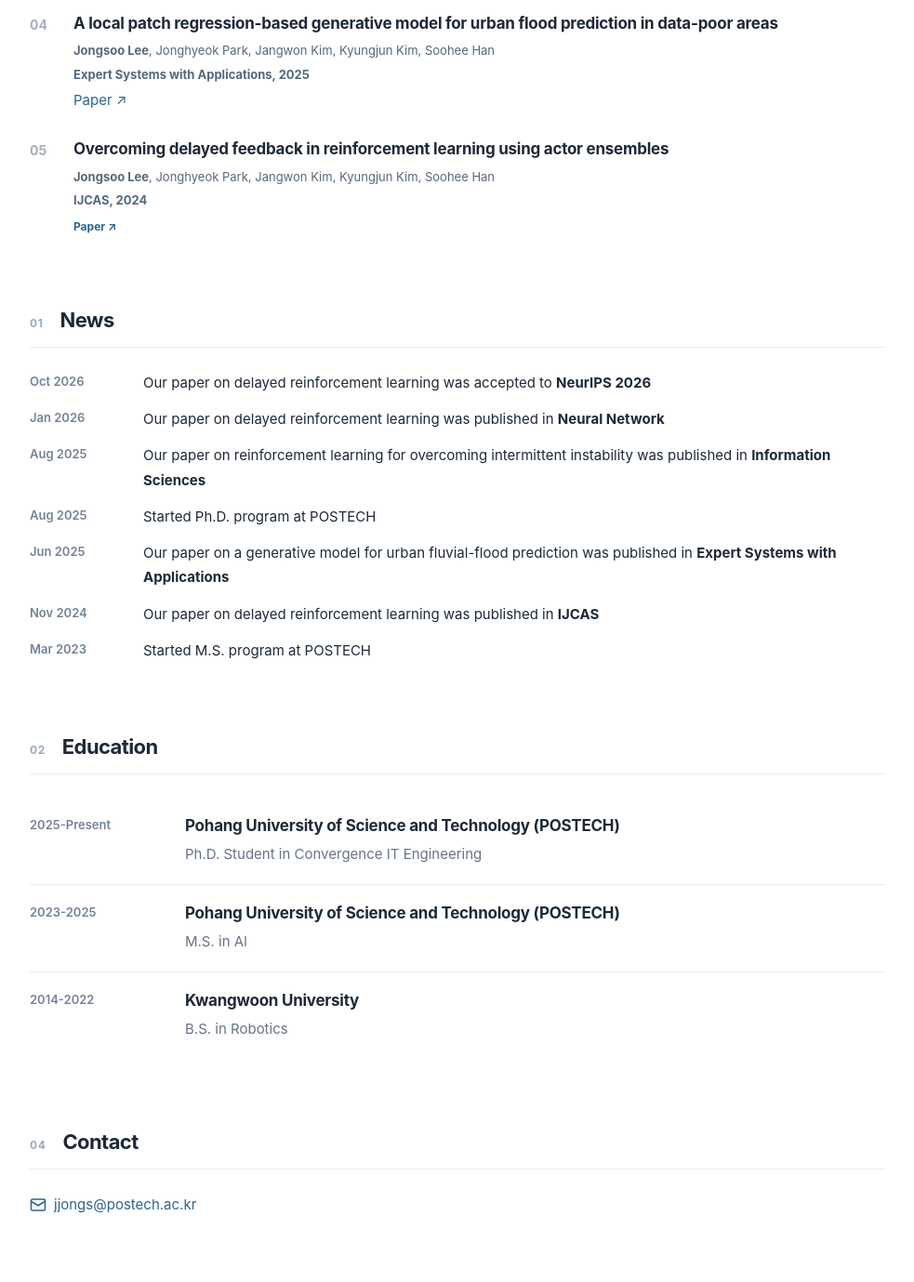
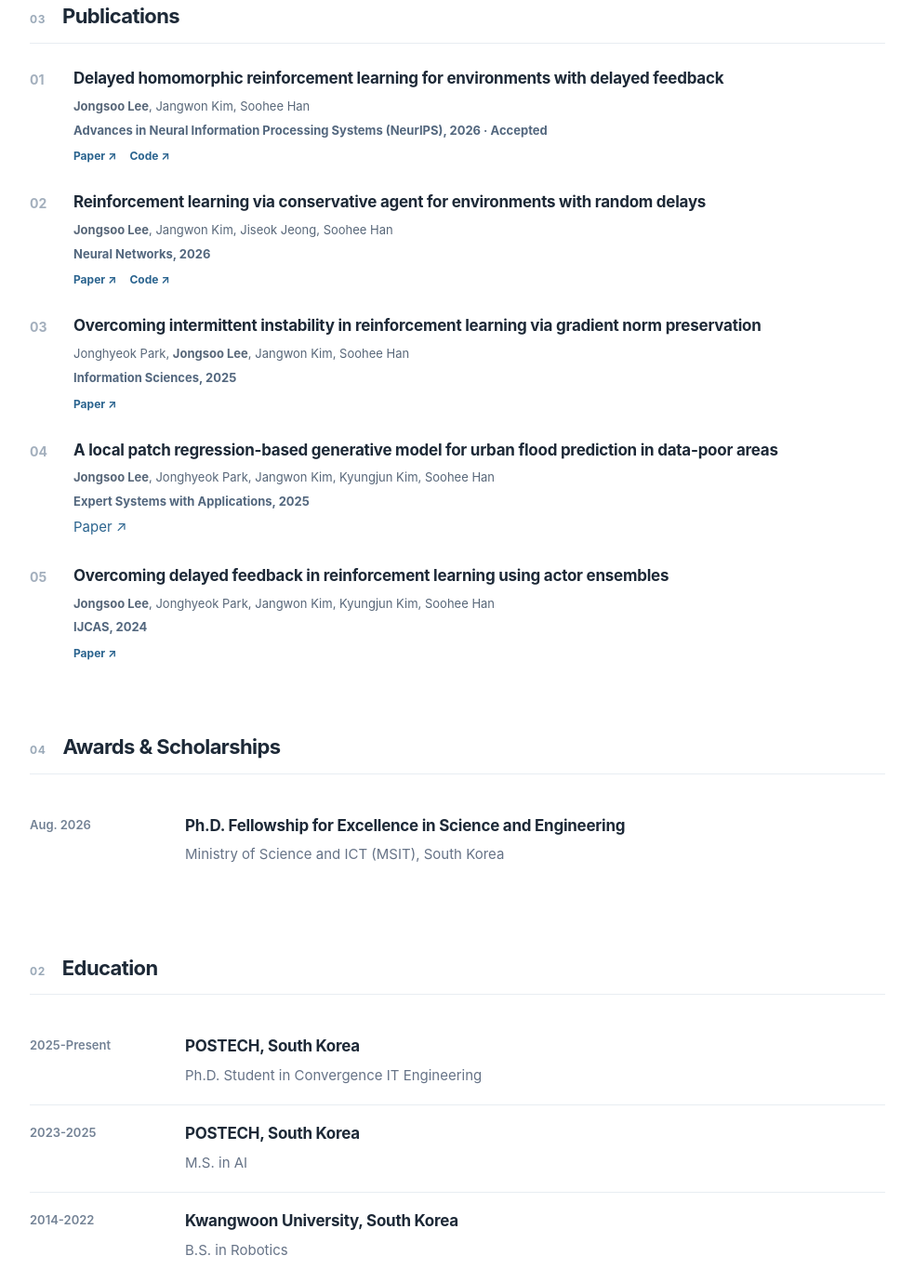
Before and after one commit to JongsooLee/jongsoolee.github.io, a plain HTML site: page index.html in a window 1280 px wide. Shown: the part 931-2310 px from the top of the page at 93% size, without its empty margins (148-1131 px from the left). Drawn offline with Linux system fonts and the light colour scheme.

Commit message:
Update index.html

```diff
--- a/index.html
+++ b/index.html
@@ -49,7 +49,7 @@
 <body>
   <header><nav class="shell" aria-label="Main navigation">
     <a class="logo" href="#top">Jongsoo Lee</a>
-    <div class="links"><a href="#publications">Publications</a><a href="#contact">Contact</a></div>
+    <div class="links"><a href="#publications">Publications</a><a href="#contact">Scholarships</a></div><a href="#contact">Contact</a></div>
   </nav></header>
   <main class="shell" id="top">
     <div class="intro">
@@ -65,15 +65,6 @@
       </div>
     </div>
 
-    <section id="publications"><div class="heading"><span class="num">03</span><h2>Publications</h2></div>
-      <div class="paper"><span class="paper-num">01</span><div><h3>Delayed homomorphic reinforcement learning for environments with delayed feedback</h3><p class="authors"><strong>Jongsoo Lee</strong>, Jangwon Kim, Soohee Han</p><p class="venue">Advances in Neural Information Processing Systems (NeurIPS), 2026 · Accepted</p><div class="paper-links"><a href="https://arxiv.org/abs/2604.03641" target="_blank" rel="noopener">Paper ↗</a><a href="https://github.com/jongsoolee/DHRL" target="_blank" rel="noopener">Code ↗</a></div></div></div>
-      <div class="paper"><span class="paper-num">02</span><div><h3>Reinforcement learning via conservative agent for environments with random delays</h3><p class="authors"><strong>Jongsoo Lee</strong>, Jangwon Kim, Jiseok Jeong, Soohee Han</p><p class="venue">Neural Networks, 2026</p><div class="paper-links"><a href="https://www.sciencedirect.com/science/article/abs/pii/S0893608026001073" target="_blank" rel="noopener">Paper ↗</a><a href="https://github.com/jongsoolee/Conservative-RL" target="_blank" rel="noopener">Code ↗</a></div></div></div>
-      <div class="paper"><span class="paper-num">03</span><div><h3>Overcoming intermittent instability in reinforcement learning via gradient norm preservation</h3><p class="authors">Jonghyeok Park, <strong>Jongsoo Lee</strong>, Jangwon Kim, Soohee Han</p><p class="venue">Information Sciences, 2025</p><div class="paper-links"><a href="https://www.sciencedirect.com/science/article/abs/pii/S0020025525002130" target="_blank" rel="noopener">Paper ↗</a></div></div></div>
-      <div class="paper"><span class="paper-num">04</span><div><h3>A local patch regression-based generative model for urban flood prediction in data-poor areas</h3><p class="authors"><strong>Jongsoo Lee</strong>, Jonghyeok Park, Jangwon Kim, Kyungjun Kim, Soohee Han</p><p class="venue">Expert Systems with Applications, 2025</p><a href="https://www.sciencedirect.com/science/article/pii/S095741742501111X" target="_blank" rel="noopener">Paper ↗</a></div></div>
-      <div class="paper"><span class="paper-num">05</span><div><h3>Overcoming delayed feedback in reinforcement learning using actor ensembles</h3><p class="authors"><strong>Jongsoo Lee</strong>, Jonghyeok Park, Jangwon Kim, Kyungjun Kim, Soohee Han</p><p class="venue">IJCAS, 2024</p><div class="paper-links"><a href="https://link.springer.com/article/10.1007/s12555-024-0043-9" target="_blank" rel="noopener">Paper ↗</a></div></div></div>
-      <!-- Add further publications here once titles, author lists, and publication links are verified. -->
-    </section>
-
     <section id="news"><div class="heading"><span class="num">01</span><h2>News</h2></div>
       <div class="news">
         <div class="news-row"><span class="date">Oct 2026</span><div>Our paper on delayed reinforcement learning was accepted to <strong>NeurIPS 2026</strong></div></div>
@@ -86,10 +77,34 @@
       </div>
     </section>
 
+    <section id="publications"><div class="heading"><span class="num">03</span><h2>Publications</h2></div>
+      <div class="paper"><span class="paper-num">01</span><div><h3>Delayed homomorphic reinforcement learning for environments with delayed feedback</h3><p class="authors"><strong>Jongsoo Lee</strong>, Jangwon Kim, Soohee Han</p><p class="venue">Advances in Neural Information Processing Systems (NeurIPS), 2026 · Accepted</p><div class="paper-links"><a href="https://arxiv.org/abs/2604.03641" target="_blank" rel="noopener">Paper ↗</a><a href="https://github.com/jongsoolee/DHRL" target="_blank" rel="noopener">Code ↗</a></div></div></div>
+      <div class="paper"><span class="paper-num">02</span><div><h3>Reinforcement learning via conservative agent for environments with random delays</h3><p class="authors"><strong>Jongsoo Lee</strong>, Jangwon Kim, Jiseok Jeong, Soohee Han</p><p class="venue">Neural Networks, 2026</p><div class="paper-links"><a href="https://www.sciencedirect.com/science/article/abs/pii/S0893608026001073" target="_blank" rel="noopener">Paper ↗</a><a href="https://github.com/jongsoolee/Conservative-RL" target="_blank" rel="noopener">Code ↗</a></div></div></div>
+      <div class="paper"><span class="paper-num">03</span><div><h3>Overcoming intermittent instability in reinforcement learning via gradient norm preservation</h3><p class="authors">Jonghyeok Park, <strong>Jongsoo Lee</strong>, Jangwon Kim, Soohee Han</p><p class="venue">Information Sciences, 2025</p><div class="paper-links"><a href="https://www.sciencedirect.com/science/article/abs/pii/S0020025525002130" target="_blank" rel="noopener">Paper ↗</a></div></div></div>
+      <div class="paper"><span class="paper-num">04</span><div><h3>A local patch regression-based generative model for urban flood prediction in data-poor areas</h3><p class="authors"><strong>Jongsoo Lee</strong>, Jonghyeok Park, Jangwon Kim, Kyungjun Kim, Soohee Han</p><p class="venue">Expert Systems with Applications, 2025</p><a href="https://www.sciencedirect.com/science/article/pii/S095741742501111X" target="_blank" rel="noopener">Paper ↗</a></div></div>
+      <div class="paper"><span class="paper-num">05</span><div><h3>Overcoming delayed feedback in reinforcement learning using actor ensembles</h3><p class="authors"><strong>Jongsoo Lee</strong>, Jonghyeok Park, Jangwon Kim, Kyungjun Kim, Soohee Han</p><p class="venue">IJCAS, 2024</p><div class="paper-links"><a href="https://link.springer.com/article/10.1007/s12555-024-0043-9" target="_blank" rel="noopener">Paper ↗</a></div></div></div>
+      <!-- Add further publications here once titles, author lists, and publication links are verified. -->
+    </section>
+
+  <section id="Scholarships">
+    <div class="heading">
+      <span class="num">04</span>
+      <h2>Awards &amp; Scholarships</h2>
+    </div>
+
+    <div class="timeline">
+      <span class="date">Aug. 2026</span>
+      <div>
+        <h3>Ph.D. Fellowship for Excellence in Science and Engineering</h3>
+        <p>Ministry of Science and ICT (MSIT), South Korea</p>
+      </div>
+    </div>
+  </section>
+
     <section id="education"><div class="heading"><span class="num">02</span><h2>Education</h2></div>
-      <div class="timeline"><span class="date">2025-Present</span><div><h3>Pohang University of Science and Technology (POSTECH)</h3><p>Ph.D. Student in Convergence IT Engineering</p></div></div>
-      <div class="timeline"><span class="date">2023-2025</span><div><h3>Pohang University of Science and Technology (POSTECH)</h3><p>M.S. in AI</p></div></div>
-      <div class="timeline"><span class="date">2014-2022</span><div><h3>Kwangwoon University</h3><p>B.S. in Robotics</p></div></div>
+      <div class="timeline"><span class="date">2025-Present</span><div><h3>POSTECH, South Korea</h3><p>Ph.D. Student in Convergence IT Engineering</p></div></div>
+      <div class="timeline"><span class="date">2023-2025</span><div><h3>POSTECH, South Korea</h3><p>M.S. in AI</p></div></div>
+      <div class="timeline"><span class="date">2014-2022</span><div><h3>Kwangwoon University, South Korea</h3><p>B.S. in Robotics</p></div></div>
       <!-- Add previous degrees here after verifying dates and institutions. -->
     </section>
 
```
